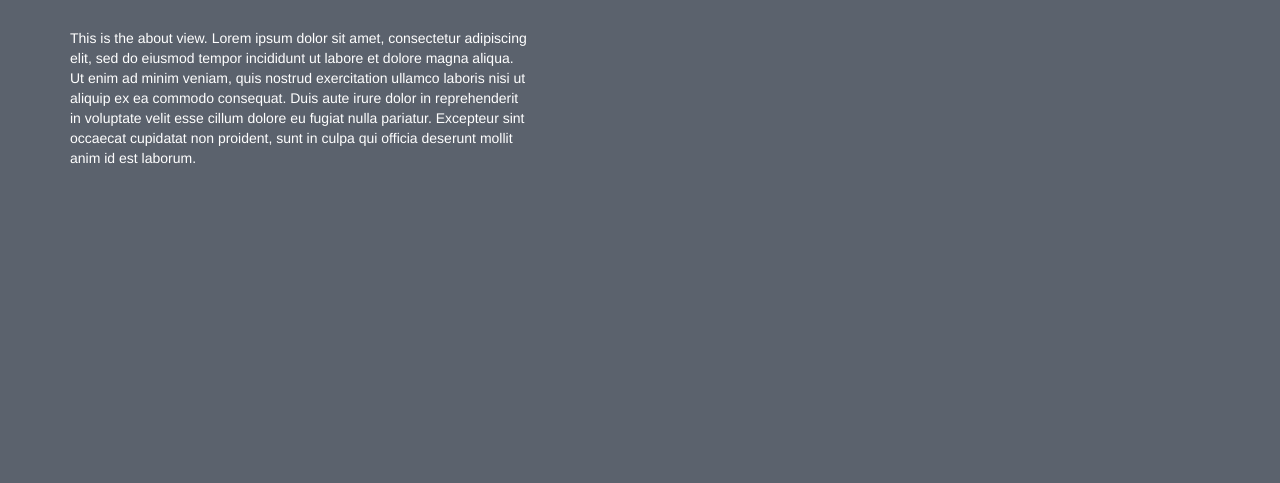
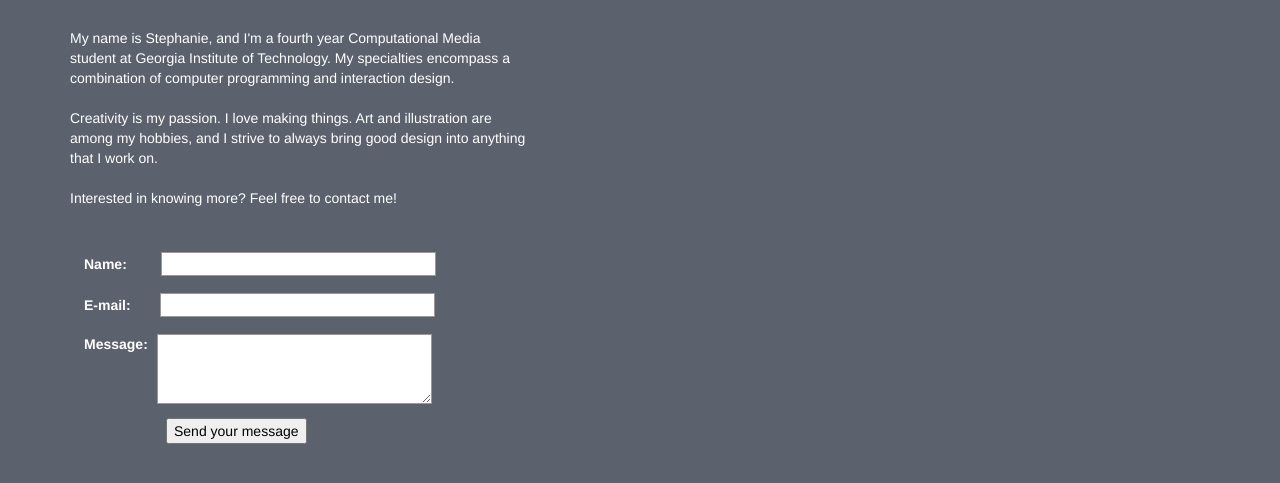
Before and after one commit to sdykes3/oldPortfolio, a plain HTML site: page about.html in a window 1280 px wide. Shown: the part 59-542 px from the top of the page. Drawn offline with nearby package versions, Linux system fonts and the light colour scheme.

Commit message:
about page text and message box

```diff
--- a/about.html
+++ b/about.html
@@ -44,14 +44,60 @@
 
 <div class="container">
 
+  <!--<div class = "contactbar">-->
+    <!--<ul id = "logos">-->
+      <!--<li>-->
+        <!--<a href="mailto: stephaniendykes@gmail.com"><img src= "images/other/logo_email.png"/></a>-->
+      <!--</li>-->
+      <!--<li>-->
+        <!--<a href="https://www.facebook.com/AlbinoOcelot"><img src= "images/other/logo_fb.png"/></a>-->
+      <!--</li>-->
+      <!--<li>-->
+        <!--<a href="https://twitter.com/AlbinoOcelot"><img src= "images/other/logo_twitter.png"/></a>-->
+      <!--</li>-->
+      <!--<li>-->
+        <!--<a href="https://www.linkedin.com/in/stephaniendykes"><img src= "images/other/logo_linkedin.png"/></a>-->
+      <!--</li>-->
+      <!--<li>-->
+        <!--<a href="https://github.com/sdykes3"><img src= "images/other/logo_github.png"/></a>-->
+      <!--</li>-->
+    <!--</ul>-->
+  <!--</div>-->
+
   <div class="col-sm-5 left">
     <p>
-      This is the about view. Lorem ipsum dolor sit amet, consectetur adipiscing elit, sed do eiusmod tempor
-      incididunt ut labore et dolore magna aliqua. Ut enim ad minim veniam, quis nostrud exercitation ullamco laboris
-      nisi ut aliquip ex ea commodo consequat. Duis aute irure dolor in reprehenderit in voluptate velit esse cillum
-      dolore eu fugiat nulla pariatur. Excepteur sint occaecat cupidatat non proident, sunt in culpa qui officia deserunt
-      mollit anim id est laborum.
+      My name is Stephanie, and I'm a fourth year Computational Media student at Georgia Institute of Technology.
+      My specialties encompass a combination of computer programming and interaction design.
+      <br><br>
+      Creativity is my passion. I love making things. Art and illustration are among my hobbies, and I strive to
+      always bring good design into anything that I work on.
+      <br><br>
+      Interested in knowing more? Feel free to contact me!
+      <br><br>
     </p>
+
+    <form name="htmlform" action="/cgi-bin/mailform?sdykes3@gatech.edu" method="post">
+      <input type=hidden name="mform-email" value="sdykes3@gatech.edu">
+      <input type=hidden name="mform-subject" value="Website Contact Form">
+      <input type=hidden name="mform-encoding" value="text">
+
+      <div>
+        <label for="name">Name:</label>
+        <input type="name" id="name" name="name" />
+      </div>
+      <div>
+        <label for="email">E-mail:</label>
+        <input type="email" id="email" name="email" />
+      </div>
+      <div>
+        <label for="message">Message:</label>
+        <textarea id="message" name="message"></textarea>
+      </div>
+
+      <div class="button">
+        <button type="submit">Send your message</button>
+      </div>
+    </form>
   </div>
 
 </div>
--- a/styles/main.scss
+++ b/styles/main.scss
@@ -124,6 +124,87 @@ body {
 
 
 }
+
+.contactbar {
+  min-width: 640px;
+  max-width: 840px;
+  margin-left: auto;
+  margin-right: auto;
+}
+#logos { text-align: center; list-style-type: none; height: 50px; padding: 0; margin: 0;
+  background-position: center; padding-top: 8px;
+}
+#logos li { position: relative; display: inline-block; padding: 0; line-height: 40px; }
+#logos li a { display: block; padding: 0 35px; color: #FFFFFF; text-decoration: none; }
+
+form {
+  width: 400px;
+  padding: 1em;
+}
+form div + div {
+  margin-top: 1em;
+}
+label {
+  display: inline-block;
+  text-align: right;
+}
+input {
+  font: 1em sans-serif;
+  margin-left: 10px;
+  -moz-box-sizing: border-box;
+  box-sizing: border-box;
+  border: 1px solid #999;
+  color: black !important;
+}
+
+#name {
+  margin-left: 30px;
+  width: 275px;
+}
+
+#email {
+  margin-left: 25px;
+  width: 275px;
+}
+
+#message {
+  margin-left: 5px;
+}
+
+textarea {
+  font: 1em sans-serif;
+  font-size: 14px;
+  width: 275px;
+  -moz-box-sizing: border-box;
+  box-sizing: border-box;
+  border: 1px solid #999;
+  color: black !important;
+}
+input:focus, textarea:focus {
+  border-color: #000;
+}
+textarea {
+  vertical-align: top;
+  height: 5em;
+  /* To allow users to resize any textarea vertically
+     It does not work on every browser */
+  resize: vertical;
+}
+
+.button {
+  padding-left: 75px; /* same size as the label elements */
+  margin-left: .5em;
+  color: black;
+  font-weight: normal;
+}
+button {
+
+}
+
+
+
+
+
 
 /* Responsive: Portrait tablets and up */
 @media screen and (min-width: 768px) {
```
Also changed, not shown: portfolio.html (+3 -3 lines), images/other/circle1.png (added), images/other/logo_email.png (added), images/other/logo_fb.png (added), images/other/logo_github.png (added), images/other/logo_github0.png (added), images/other/logo_linkedin.png (added), images/other/logo_twitter.png (added), styles/main.css, 4 other files.
